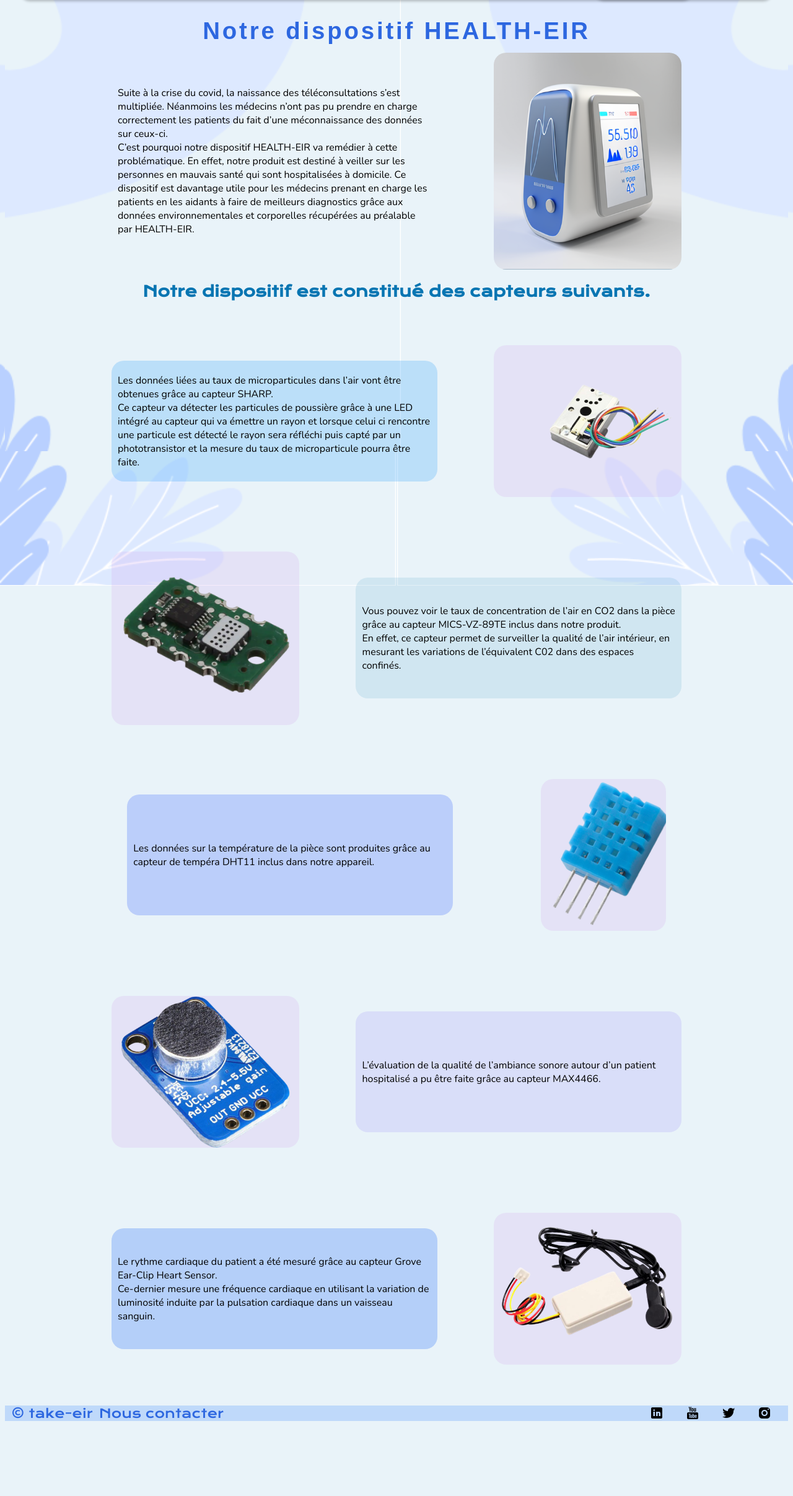
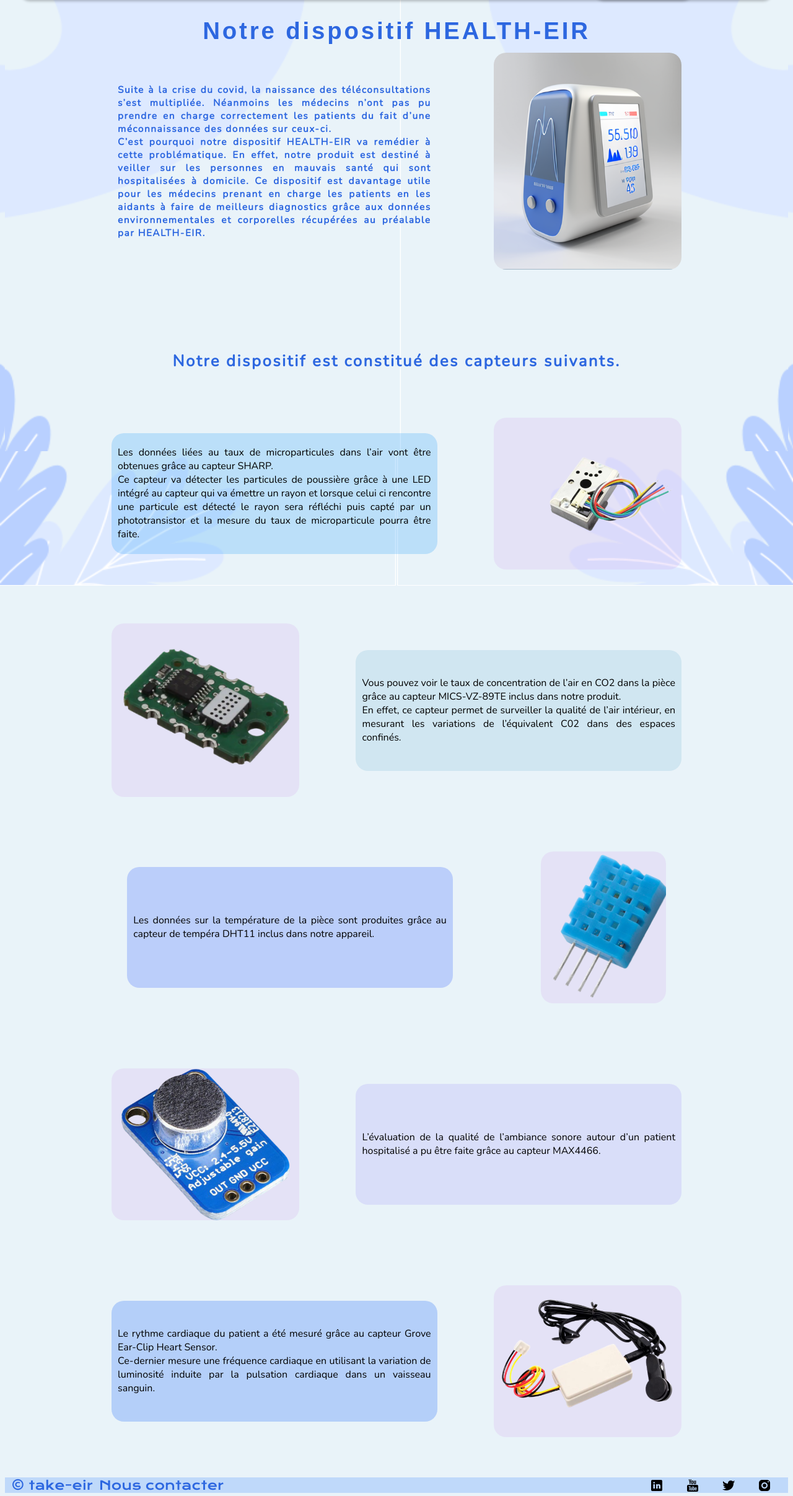
Before and after one commit to Theophile-Wemaere/take-eir-app, a PHP site: page /produit.html in a window 1280 px wide. Shown: the part 80-2494 px from the top of the page at 62% size. Before the commit the page ends 2373 px from the top, so only its background shows below. Run offline with PHP 8.4, Linux system fonts and the light colour scheme.

Commit message:
modif prod 1

```diff
--- a/CSS/produit.css
+++ b/CSS/produit.css
@@ -1,14 +1,73 @@
+html{
+  scroll-behavior: smooth;
+}
+
 .Title_prod {
-  position: relative;
-  font-family: "Krona ONE", sans-serif;
+  color: #2d67e0;
+}
+
+.Title_prod h1{
+  font-family: "Nunito", sans-serif;
   margin-top: 7.5%;
-  color: #306bc4;
+  font-weight: 100;
+  font-size: 2vw;
+  letter-spacing: 2em;
+}
+
+.arrow {
+  margin-top: 20px;
+  top: 50%;
+  left: 50%;
+  transform: translate(-50%, -50%);
+  transform: rotate(0deg);
+  cursor: pointer;
+}
+
+.arrow span {
+  display: block;
+  width: 1.5vw;
+  height: 1.5vw;
+  border-bottom: 5px solid #E0584C;
+  border-right: 5px solid #E0584C;
+  transform: rotate(45deg);
+  margin: -10px;
+  animation: animate 2s infinite;
+}
+
+.arrow span:nth-child(2) {
+  animation-delay: -0.2s;
+}
+
+.arrow span:nth-child(3) {
+  animation-delay: -0.4s;
+}
+
+@keyframes animate {
+  0% {
+      opacity: 0;
+      transform: rotate(45deg) translate(-20px, -20px);
+  }
+  50% {
+      opacity: 1;
+  }
+  100% {
+      opacity: 0;
+      transform: rotate(45deg) translate(20px, 20px);
+  }
+}
+
+a{
+  scroll-behavior: smooth;
 }
 
 .texte-milieu {
-  font-family: "Krona ONE", sans-serif;
-  color: #0775b2;
+  font-family: "Nunito", sans-serif;
+  color: #2d67e0;
   text-align: center;
+  font-weight: 900;
+  font-size: 2vw;
+  letter-spacing: 0.1em;
+  margin-top: 130px;
 }
 
 body p {
@@ -31,6 +90,15 @@ body p {
   height: 50%;
   display: flex;
   align-items: center;
+  font-weight: 900;
+  color: #2d67e0;
+  font-size: 1.2vw;
+  letter-spacing: 0.1em;
+  text-align: justify;
+}
+
+p{
+  text-align: justify;
 }
 
 .dust-cpt {
@@ -231,5 +299,25 @@ body p {
 
   .texte-milieu {
     text-align: center;
+    font-size: 3vw;
   }
+
+  .arrow {
+    display: none;
+  }
+
+  .arrow span {
+    display: none;
+  }
+
+  .arrow span:nth-child(2) {
+    display: none;
+
+  }
+
+  .arrow span:nth-child(3) {
+    display: none;
+  }
+
+
 }
```
